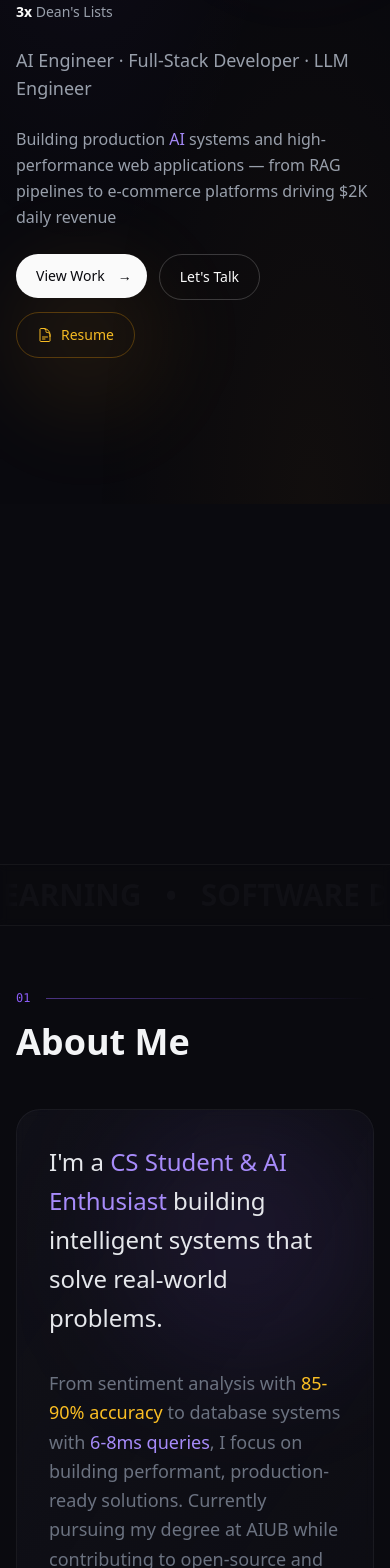
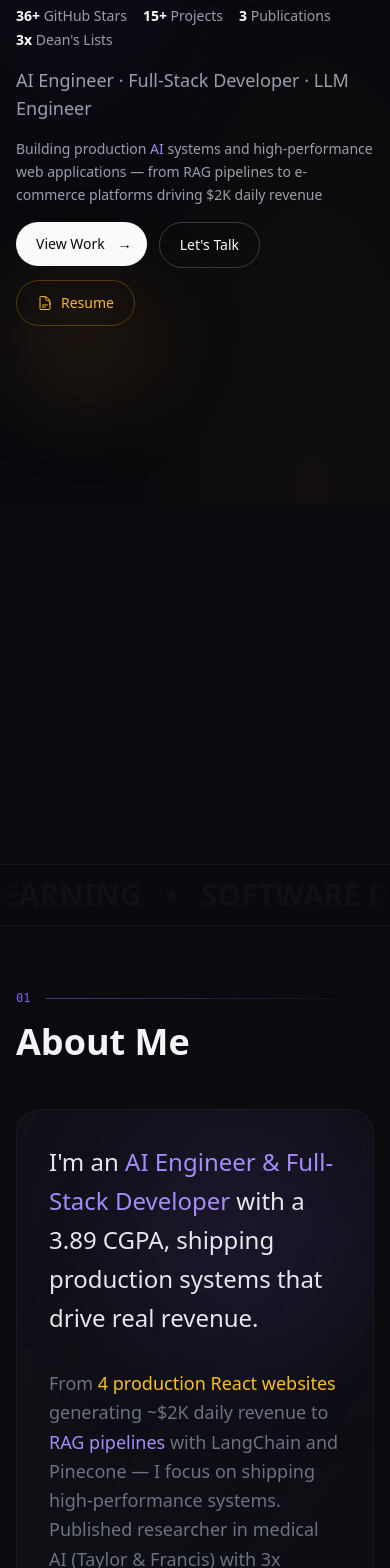
Before and after one commit to EhsanulHaqueSiam/Portfolio_EhsanulHaqueSiam, a React (Vite) app: page / in a window 390 px wide. Shown: the part 340-1908 px from the top of the page. Built offline with nearby package versions, Linux system fonts and the light colour scheme; a web font is replaced by a local one.

Commit message:
fix: update About bio with XYZ content and improve Hero responsive layout
Sync About section bio text with updated XYZ content (CGPA 3.89,
production websites, RAG pipelines, published research). Tighten Hero
spacing on mobile to keep CTA buttons visible in viewport.

```diff
--- a/src/components/About.tsx
+++ b/src/components/About.tsx
@@ -44,8 +44,8 @@ export function About() {
                     viewport={{ once: true }}
                     transition={{ delay: 0.3 }}
                   >
-                    I'm a <span className="text-violet-400 font-medium">CS Student & AI Enthusiast</span> building
-                    intelligent systems that solve real-world problems.
+                    I'm an <span className="text-violet-400 font-medium">AI Engineer & Full-Stack Developer</span> with
+                    a 3.89 CGPA, shipping production systems that drive real revenue.
                   </m.p>
                   <m.p
                     className="text-lg text-gray-500 leading-relaxed max-w-2xl"
@@ -54,10 +54,10 @@ export function About() {
                     viewport={{ once: true }}
                     transition={{ delay: 0.5 }}
                   >
-                    From sentiment analysis with <span className="text-amber-400">85-90% accuracy</span> to
-                    database systems with <span className="text-violet-400">6-8ms queries</span>, I focus on
-                    building performant, production-ready solutions. Currently pursuing my degree at AIUB
-                    while contributing to open-source and research.
+                    From <span className="text-amber-400">4 production React websites</span> generating ~$2K daily revenue
+                    to <span className="text-violet-400">RAG pipelines</span> with LangChain and Pinecone — I focus on
+                    shipping high-performance systems. Published researcher in medical AI (Taylor & Francis)
+                    with 3x Dean's List at AIUB.
                   </m.p>
                 </div>
 
--- a/src/components/Hero.tsx
+++ b/src/components/Hero.tsx
@@ -174,7 +174,7 @@ export function Hero() {
 
           {/* Key highlights for recruiters */}
           <m.div
-            className="flex flex-wrap gap-x-6 gap-y-2 mb-6 sm:mb-8"
+            className="flex flex-wrap gap-x-4 sm:gap-x-6 gap-y-1 sm:gap-y-2 mb-4 sm:mb-6 md:mb-8"
             initial={{ opacity: 0 }}
             animate={{ opacity: 1 }}
             transition={{ duration: 0.5, delay: 1 }}
@@ -188,17 +188,17 @@ export function Hero() {
           </m.div>
 
           {/* Role/title with reveal effect */}
-          <div className="mb-6 sm:mb-12 overflow-hidden">
+          <div className="mb-4 sm:mb-8 md:mb-12 overflow-hidden">
             <RevealText delay={0.8} className="text-lg sm:text-2xl md:text-4xl text-gray-400 font-light">
               {profile.title}
             </RevealText>
           </div>
 
           {/* Description and CTA */}
-          <div className="flex flex-col lg:flex-row lg:items-end lg:justify-between gap-6 sm:gap-8 lg:gap-12 max-w-5xl">
+          <div className="flex flex-col lg:flex-row lg:items-end lg:justify-between gap-4 sm:gap-6 lg:gap-12 max-w-5xl">
             {/* Description */}
             <p
-              className="text-base sm:text-lg md:text-xl text-gray-400 max-w-md leading-relaxed"
+              className="text-sm sm:text-base md:text-lg lg:text-xl text-gray-400 max-w-sm sm:max-w-md leading-relaxed"
             >
               {profile.tagline.split('AI').map((part, i) =>
                 i === 0 ? part : (
```
